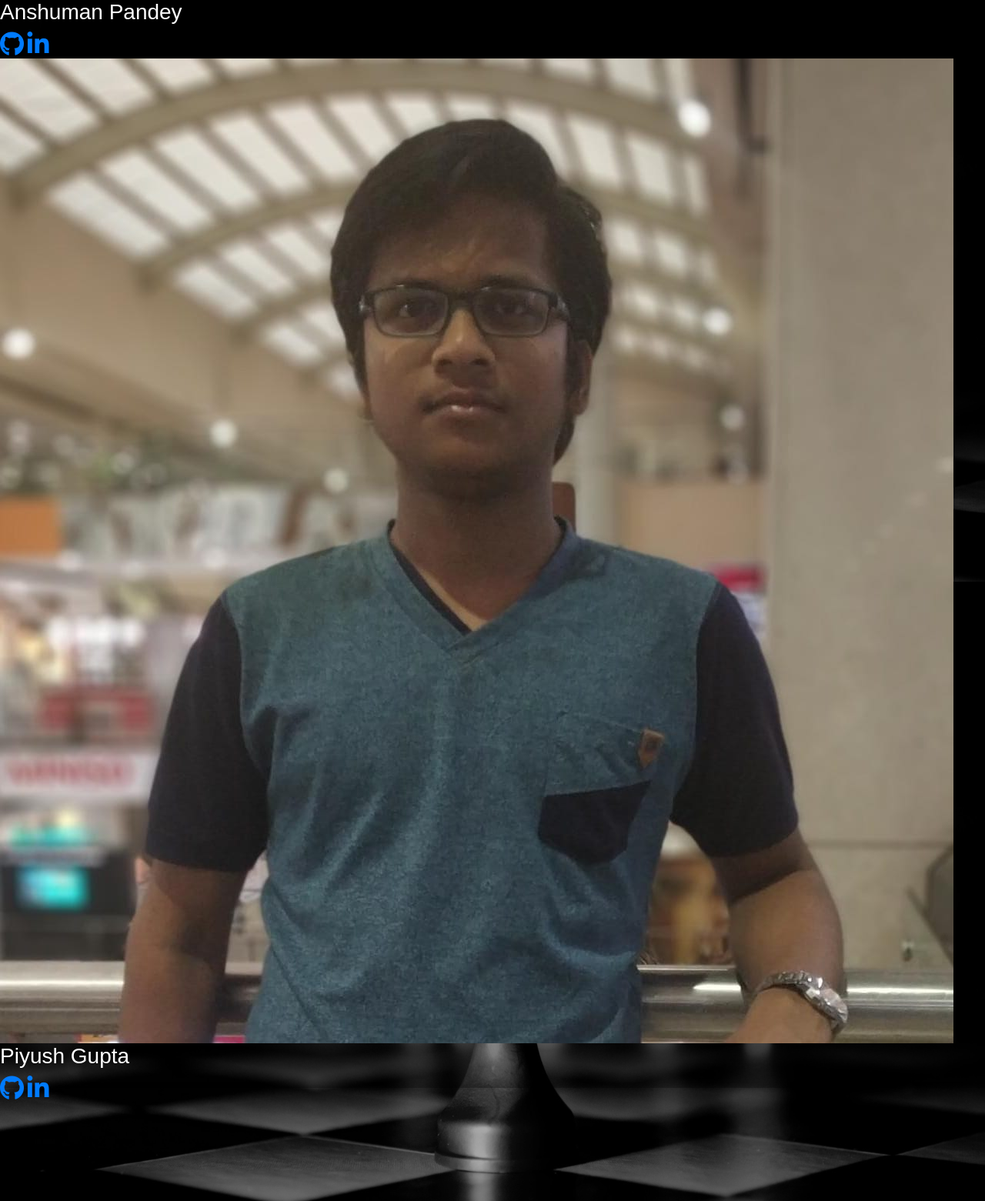
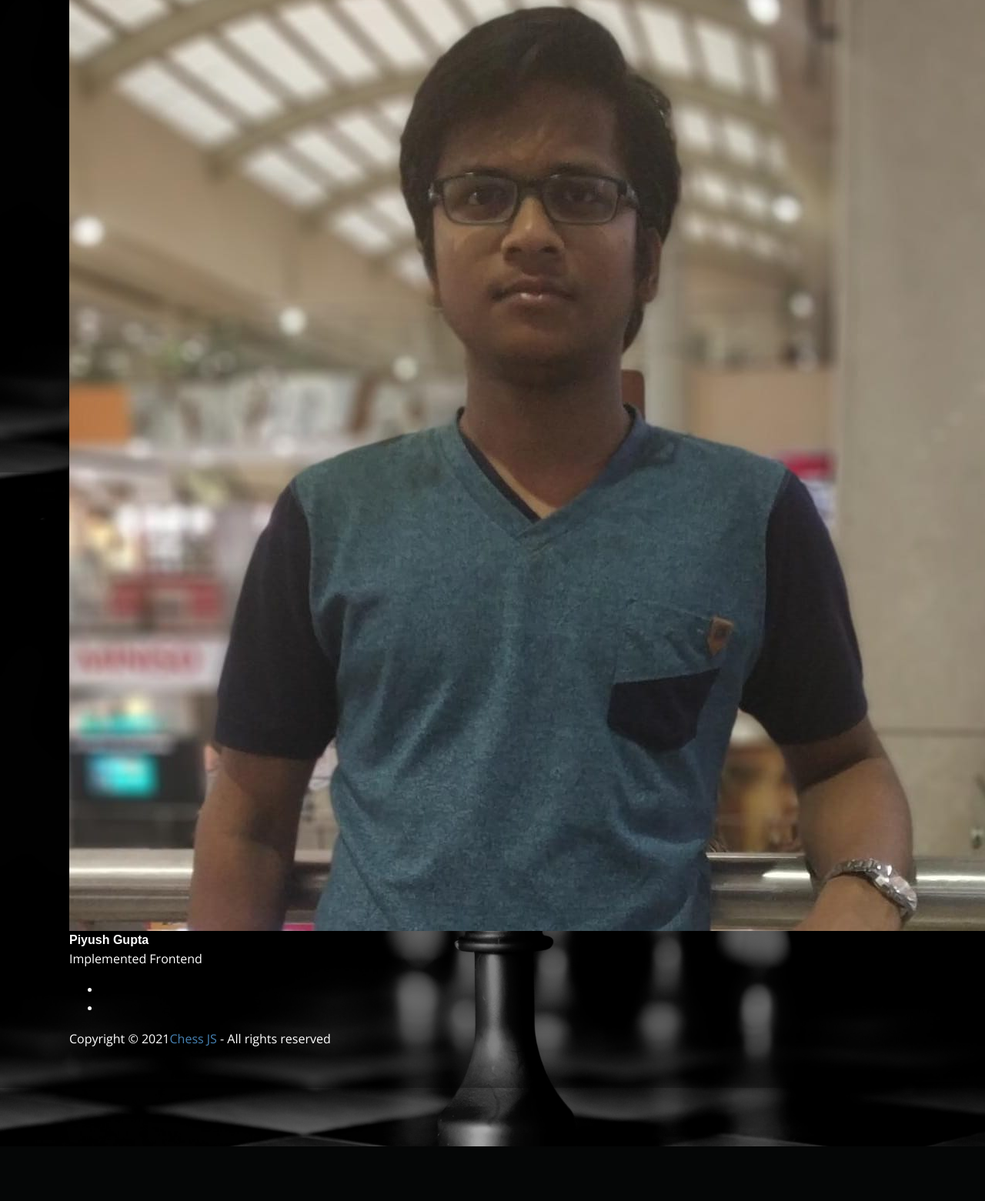
Before and after one commit to ashishpapanai/chessJS, a Flask app: page /about in a window 1280 px wide; the page is wider, and only the part inside the window is pictured. Shown: the part 1786-3347 px from the top of that part at 77% size. After the commit the page ends 3276 px from the top of that part, so only its background shows below. Run offline with Flask 2, Linux system fonts and the light colour scheme; some libraries are stand-ins or nearby versions; some web fonts are replaced.

Commit message:
edited about.html, help.html

```diff
--- a/templates/about.html
+++ b/templates/about.html
@@ -1,4 +1,17 @@
 {% extends "template.html" %}
+
+{% block heading %}
+
+    <link rel= "stylesheet" type= "text/css" href= "{{ url_for('static',filename='about.css') }}">
+    <link href="https://fonts.googleapis.com/css2?family=Open+Sans:ital,wght@0,400;0,700;1,300;1,400&family=Roboto&display=swap" rel="stylesheet"/>
+    <link href="https://fonts.googleapis.com/css2?family=Roboto:wght@400;700&display=swap" rel="stylesheet"/>
+    <!-- Average-Mono font style sheet added -->
+    <link rel="stylesheet" media="screen"href="http://fontlibrary.org/face/average-mono" type="text/css"/>
+    <link rel="icon" href="images/favicon.ico" type="image/ico" sizes="16x16"/>
+    <meta property="og:image" content="https://images.unsplash.com/photo-1567874790230-3acbb5149829?ixlib=rb-1.2.1&ixid=eyJhcHBfaWQiOjEyMDd9&auto=format&fit=crop&w=750&q=80"/>
+
+    {% endblock %}
+
 
 {% block body%}
     <!-- <form method="get" action="./Daily Progress Report.docx">
@@ -6,84 +19,88 @@
     </form> -->
 
     <div id="container">
-        <h1 id="heading-primary">Chess JS</h1>
+        <!-- text is shown on box with responsive,Average-Mono font ,box color are new feature -->
+        <!-- start of intoduction -->
+        <div class="introbox">
+          <strong>Chess JS is a chess engine written in JavaScript. It works on
+            Min-Max Searching in a tree, Min-Max is a Good Old Fashion
+            Artificial Intelligence (GOFAI) algorithm. The algorithm is a naïve
+            algorithm and for its optimization Alpha-beta pruning is
+            incorporated.</strong>
+            <strong><span style="font-weight: 700">Alpha-Beta pruning</span>: This
+            algorithm focuses in reducing the nodes visited in the depth-first
+            search implementation used in the Min-Max Algorithm. Thus, without
+            travelling the entire tree we make basic mathematical conclusions on
+            the tree.</strong>
 
-        <p>Chess JS is a chess engine written in JavaScript. It works on Min-Max Searching in a tree, Min-Max is a Good Old Fashion Artificial Intelligence (GOFAI) algorithm. The algorithm is a naïve algorithm and for its optimization Alpha-beta pruning
-            is incorporated.</p>
-
-        <p><span style="font-weight: 700;">Alpha-Beta pruning</span>: This algorithm focuses in reducing the nodes visited in the depth-first search implementation used in the Min-Max Algorithm. Thus, without travelling the entire tree we make basic mathematical
-            conclusions on the tree.</p>
-
-        <!-- <p>
-            <span style="font-weight: 700;" >Terms of Use</span>: <br><br>
-
-            All rules and regulations of <a target="blank" href="http://creativecommons.org/licenses/by-nc/4.0/" >Creative Commons Attribution-NonCommercial 4.0 International License</a>, are applicable to use this repository. <br><br>
-
-            <span style="font-style: italic;" >FIDE prohibits use any engines or electronic device during any live or online rated/professional event, The owner holds no responsibility towards any such malpractices and strictly prohibits the use of this for educational and training purposes.</span>
-        </p> -->
-
-        <h2 id="heading-secondary"> Developers </h2>
-        <h3 class="heading-type-1 vertical">JavaScript AI</h3>
-
-        <div id="credits-type">
-            <div id="heading-type-1-div">
-                <h3 class="heading-type-1">JavaScript AI</h3>
+          <strong><span style="font-weight: 700">Rules of Chess</span>: The Engine
+            follows all rules of Chess specified by FIDE ( Fédération
+            Internationale des Echecs : International Chess Federation), rules
+            can be referred
+            <a target="blank" href="https://www.fide.com/FIDE/handbook/LawsOfChess.pdf">here</a>.</strong>
+        </div>
+        <!-- end of introduction -->
+        <br />
+        <!-- start of Developer section-->
+        <h2 class="heading-secondary">
+          <span class="underline">Developers</span>
+        </h2>
+        <div class="creditbox">
+          <div class="box">
+            <div class="details">
+              <img src="{{url_for('static', filename='/images/assissPhotoo.jpeg')}}" alt="" />
+              <strong>Ashish Papanai</strong>
+              <p>Implemented Javascript AI</p>
+            </div>
+            <ul>
+              <li>
+                <a href="https://github.com/ashishpapanai"><i class="fa fa-github" aria-hidden="true"></i></a>
+              </li>
+              <li>
+                <a href="https://linkedin.com/in/ashishpapanai"><i class="fa fa-linkedin" aria-hidden="true"></i></a>
+              </li>
+            </ul>
           </div>
 
-            <div id="heading-type-2-div">
-                <h3 class="heading-type-2">HTML/CSS Frontend</h3>
+          <div class="box">
+            <div class="details">
+              <img src="https://avatars2.githubusercontent.com/u/54475686?s=460&u=6a30eac7d0b1ce9429ffccbff7eeb135c23ad88f&v=4" alt=""/>
+              <strong>Anshuman Pandey</strong>
+              <p>Implemented Frontend</p>
+            </div>
+            <ul>
+              <li>
+                <a href="https://github.com/anshuman9999"><i class="fa fa-github" aria-hidden="true"></i></a>
+              </li>
+              <li>
+                <a href="https://www.linkedin.com/in/anshuman9999"><i class="fa fa-linkedin" aria-hidden="true"></i></a>
+              </li>
+            </ul>
           </div>
 
+          <div class="box">
+            <div class="details">
+              <img src="{{url_for('static', filename='/images/vauPhotoo.jpeg')}}" alt="" />
+              <strong>Piyush Gupta</strong>
+              <p>Implemented Frontend</p>
             </div>
-
-        <div id=credits-div>
-            <div class="credit-card card-1 ">
-                <div class="credit-card-image">
-                    <img class="image-credit-1" src="./images/assissPhotoo.jpeg" alt="">
-                </div>
-                <div class="credit-card-content">
-                    <h3 id="heading-tertiary">Ashish Papanai</h3>
-                    <div id="credit-card-content-links">
-                        <a class="social-link" target="blank" href="https://github.com/ashishpapanai"><i
-                                style="font-size: 2rem;" class="fab fa-github"></i></a>
-                        <a class="social-link" target="blank" href="https://linkedin.com/in/ashishpapanai"><i
-                                style="font-size: 2rem;" class="fab fa-linkedin-in"></i></a>
+            <ul>
+              <li>
+                <a href="https://github.com/gupta-piyush19"><i class="fa fa-github" aria-hidden="true"></i></a>
+              </li>
+              <li>
+                <a href="https://www.linkedin.com/in/piyushgupta19"><i class="fa fa-linkedin" aria-hidden="true"></i></a>
+              </li>
+            </ul>
           </div>
         </div>
-            </div>
-            <div id="seperator"></div>
-            <div class="vertical-heading">
-                <h3 class="heading-type-1 vertical">HTML/CSS Frontend</h3>
-            </div>
-            <div class="credit-card card-2 ">
-                <div class="credit-card-image">
-                    <img class="image-credit-2" src="https://avatars2.githubusercontent.com/u/54475686?s=460&u=6a30eac7d0b1ce9429ffccbff7eeb135c23ad88f&v=4" alt="">
-                </div>
-                <div class="credit-card-content">
-                    <h3 id="heading-tertiary" class="heading-tertiary-v">Anshuman Pandey</h3>
-                    <div id="credit-card-content-links">
-                        <a class="social-link" target="blank" href="https://github.com/anshuman9999"><i
-                                style="font-size: 2rem;" class="fab fa-github"></i></a>
-                        <a class="social-link" target="blank" href="https://www.linkedin.com/in/anshuman9999"><i
-                                style="font-size: 2rem;" class="fab fa-linkedin-in"></i></a>
+        <!-- end of Developer section -->
+        <div class="footer">
+          <p class="p-small">Copyright © 2021<a class="foot" href="https://chessjs.tech/">Chess JS</a> - All rights reserved</p>
         </div>
       </div>
-            </div>
-            <div class="credit-card card-3 ">
-                <div class="credit-card-image">
-                    <img class="image-credit-3" src="./images/vauPhotoo.jpeg" alt="">
-                </div>
-                <div class="credit-card-content">
-                    <h3 id="heading-tertiary" class="heading-tertiary-v">Piyush Gupta</h3>
-                    <div id="credit-card-content-links">
-                        <a class="social-link" target="blank" href="https://github.com/gupta-piyush19"><i
-                                style="font-size: 2rem;" class="fab fa-github"></i></a>
-                        <a class="social-link" target="blank" href="https://www.linkedin.com/in/piyushgupta19"><i
-                                style="font-size: 2rem;" class="fab fa-linkedin-in"></i></a>
-                    </div>
-                </div>
-            </div>
-        </div>
+<script src="https://code.jquery.com/jquery-3.3.1.slim.min.js" integrity="sha384-q8i/X+965DzO0rT7abK41JStQIAqVgRVzpbzo5smXKp4YfRvH+8abtTE1Pi6jizo" crossorigin="anonymous"></script>
+<script src="https://cdnjs.cloudflare.com/ajax/libs/popper.js/1.14.7/umd/popper.min.js" integrity="sha384-UO2eT0CpHqdSJQ6hJty5KVphtPhzWj9WO1clHTMGa3JDZwrnQq4sF86dIHNDz0W1" crossorigin="anonymous"></script>
+<script src="https://stackpath.bootstrapcdn.com/bootstrap/4.3.1/js/bootstrap.min.js" integrity="sha384-JjSmVgyd0p3pXB1rRibZUAYoIIy6OrQ6VrjIEaFf/nJGzIxFDsf4x0xIM+B07jRM" crossorigin="anonymous"></script>
 
-    </div>
 {% endblock %}
--- a/templates/template.html
+++ b/templates/template.html
@@ -1,7 +1,7 @@
 <!DOCTYPE html>
 <html lang="en">
+<html prefix="og: https://ogp.me/ns#">
     <head>
-
     <meta charset="utf-8">
     <meta name="viewport" content="width=device-width" />
     <title>Chess JS: A JavaScript Chess AI</title>
@@ -28,6 +28,9 @@
             log: function() {}
         };
     </script>
+
+    {% block heading %}
+    {% endblock %}
     </head>
     <body>
 
```
Also changed, not shown: templates/help.html (+2 -15 lines). Lines whose indentation alone changed are shown as unchanged.
